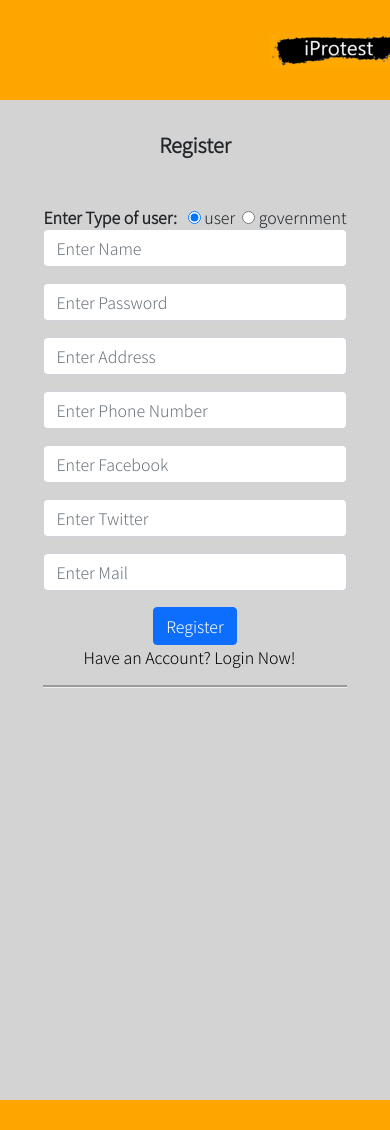
After one commit to noamroy/Shir_Noam_project, a PHP site: page /iprotest/register2.php in a window 390 px wide. The commit adds this page. Run offline with PHP 8.4, Linux system fonts and the light colour scheme.

Commit message:
add css and responsivnes

```diff
--- a/create_protest.html
+++ b/create_protest.html
@@ -12,7 +12,6 @@
         <title>createProtest</title>
     </head>
     <body id="createProtest">
-        <div class="wrapper">
             <header class="flexContainer">
                 <img src="images/hum.png" class="dropbtn" id="hum" alt="hum" title="menu" herf=#>
                 <div class="dropdown">
@@ -26,10 +25,11 @@
                 </div>
                 <h4>HI, Dana</h4>
                 <section id="logo"></section>
-                <a href="index.html">
+                <a href="homepage.html">
                     <img src="images/home.png" id="home" alt="home" title="home" herf=#>
                 </a>
             </header>
+            <div class="wrapper">
             <main id="test">
                 <h1>Create Protest</h1>
                 <form name="createProtest" action="http://se.shenkar.ac.il/students/2020-2021/web1/dev_87/exercises/Shir_Noam_project/server.php" method="GET" autocomplete="on">
--- a/css/style.css
+++ b/css/style.css
@@ -7,6 +7,12 @@ header, main, aside, footer, nav{
     display: block;
     margin: 0px auto;
     font-family: 'Noto Sans KR', sans-serif;
+}
+
+body{
+    position: relative;
+    height: 100%;
+    min-height: 100vh;
 }
 .wrapper{
     margin: 0 auto;
@@ -18,11 +24,12 @@ header, main, aside, footer, nav{
 .flexContainer{
     display: flex;
     align-items: center;
-    justify-content: space-between;
+    min-width: max-content;
 }
 a{
     text-decoration: none;
     color: white;
+    margin-left: auto;
 }
 .smallPic{
     height: 25px;
@@ -31,7 +38,7 @@ a{
 }
 footer{
     width: 100%;
-    height: 15px;
+    height: 30px;
     background-color: orange;
 }
 /*~~~~~~~~~~~ GENERAL HEADER ~~~~~~~~~~~~*/
@@ -40,35 +47,40 @@ header {
     height: 75px;
 }
 #hum{
-    width: 25px;
-    height: 25px;
+    height: 30px;
     margin-left: 15px;
 }
 header>h4 {
     position: absolute;
-    margin-left: 50px;
+    margin-left: 70px;
     color: white;
     padding-top: 10px;
-    font-size: 15px;
     font-weight: normal;
     margin-bottom: 8px;
 }
 #logo{
     background-image: url("../images/logo.png");
-    width: 133px;
-    height: 50px;
+    width: 120px;
+    height: 60px;
     background-repeat: no-repeat;
     margin-top: 20px;
+    display: block;
+    margin-left: auto;
 }
 #home{
-    width: 25px;
-    height: 25px;
-    margin-right: 25px;
+    width: 50px;
+    margin-right: 100px;
+    margin-left: auto;
 }
 /*~~~~~~~~~~~ General Main ~~~~~~~~~~~~*/
 main{
     background-color: lightgrey;
     width: 100%;
+    height: 696px;
+    position: relative;
+    display: flex;
+    flex-wrap: wrap;
+    align-content: flex-start;
 }
 main>h1{
     padding-top: 20px;
@@ -271,48 +289,125 @@ tbody>tr:hover{
   .dropdown a:hover {background-color: gray;}
 
   .show {display: block;}
-/* ~~~~~~responsive~~~~~~~~~~~~*/
-@media only screen and (max-width:360px){
-    .wrapper{
-        width: 360px;
+ /*register*/
+ #login form {
+    margin: auto;
+    display: block;
+    margin-top: 20px;
+    border-bottom-style: groove;
+}
+ #login form label{
+    display: contents;
+    text-align: center;
+
+}
+
+#login p>a{
+ color: black;
+ margin-left: 40px;
+}
+
+
+/*responsiv*/
+  @media (max-width: 1200px){
+      footer{
+            width: 100%;
+            bottom: 0%;
+        }
+      .wrapper{
+          margin: 0 auto;
+          width: 100%;
+          height: 1000px;
+          margin: 0 auto;
+          justify-content: center;
+      }
+      header{
+          height: 100px;
+      }
+      #logo{
+        width: 133px;
+        height: 50px;
+        background-repeat: no-repeat;
+        margin-top: 20px;
     }
-}
-@media only screen and (min-width: 361px) and (max-width:425px) {
-    .wrapper{
-        width: 100%;
+
+  }
+  @media (max-width: 991px){
+    main{
+        height: 100%;
     }
-}
-@media only screen and (min-width: 426px) {
-    .wrapper{
-        width: 425px;
+  }
+  @media (min-width: 768px) and (max-width: 990px) {
+    #protestPage p{
+        font-size: 25px;
     }
-    footer{
-        width: 425px;
-        bottom: 50px;
+    main>h1{
+        font-size: 40px;
     }
-}
-@media only screen and (max-height:640px) {
+    section.details>section{
+        font-size: 22px;
+    }
+    #protestPage main>section.flexContainer>a>button{
+        font-size: 22px;
+    }
+    #joinbtn{
+
+        font-size: 22px;
+    }
+    #protestPage h2 {
+        font-size: 20px;
+    }
+  }
+  @media (max-width: 768px) {
     main{
-        height: 550px;
+        height: 100%;
+    }
+    #joinbtn{
+        width: 80%;
+        margin-left: 50px;
+    }
+    main>h1{
+        margin-top: revert;
+    }
+
+    .Instructions{
+        justify-items: center;
+    }
+  }
+  @media (max-width: 500px) {
+    #logo{
+        width: 120px;
 
     }
-    #createProtest main{
-        height: 640px;
+    #home {
+        width: 25px;
+        margin-right: 30px;
     }
-}
-@media only screen and (min-height:641px) and (max-height:823px){
-    main {
-        height: 100vh;
-    }
-    footer {
-        position: static;
-        left: 50%;
-        bottom: 0;
-    }
-}
-@media only screen and (min-height:824px){
-    main {
-        max-height: 733px;
-        height: 100vh;
-    }
-}
+        header>h4{
+            font-size: 15px;
+        }
+        #hum {
+            height: 15px;
+            margin-left: 15px;
+        }
+        main>h1{
+            font-size: 20px;
+        }
+        .container>section{
+
+            width: 150px;
+            height: 150px;
+        }
+        #homePage h2 {
+         font-size: 20px;
+        }
+        main{
+            height: 100%;
+        }
+        .container{
+            margin-top: 30px;
+        }
+        section.details>section{
+            margin-left: inherit;
+        }
+  }
--- a/index.html
+++ b/homepage.html
@@ -12,7 +12,6 @@
         <title>homePage</title>
     </head>
     <body id="homePage">
-        <div class="wrapper">
             <header class="flexContainer">
                 <img src="images/hum.png" class="dropbtn" id="hum" alt="hum" title="menu" herf=#>
                 <div class="dropdown">
@@ -26,10 +25,11 @@
                 </div>
                 <h4>HI, Dana</h4>
                 <section id="logo"></section>
-                <a href="index.html">
+                <a href="homepage.html">
                     <img src="images/home.png" id="home" alt="home" title="home" herf=#>
                 </a>
             </header>
+            <div class="wrapper">
             <main>
                 <h1>Hi,Dana</h1>
                 <section class="container">
--- a/index.php
+++ b/index.php
@@ -1,6 +1,8 @@
 <?php
     include 'db.php';
     include "config.php";
+    include  "css/style.css";
+
     if(!empty($_POST["loginName"])) { //true if form was submitted
       $query ="SELECT * FROM tbl_87_users WHERE user_name='"
         .$_POST["loginName"]
@@ -23,13 +25,14 @@
 <html>
   <head>
     <meta charset="UTF-8">
+    <link rel="stylesheet" href="css/style.css"/>
     <link href="https://cdn.jsdelivr.net/npm/bootstrap@5.0.0-beta3/dist/css/bootstrap.min.css" rel="stylesheet" integrity="sha384-eOJMYsd53ii+scO/bJGFsiCZc+5NDVN2yr8+0RDqr0Ql0h+rP48ckxlpbzKgwra6" crossorigin="anonymous">
     <script src="https://cdn.jsdelivr.net/npm/bootstrap@5.0.0-beta3/dist/js/bootstrap.bundle.min.js" integrity="sha384-JEW9xMcG8R+pH31jmWH6WWP0WintQrMb4s7ZOdauHnUtxwoG2vI5DkLtS3qm9Ekf" crossorigin="anonymous"></script>
     <script src="https://ajax.googleapis.com/ajax/libs/jquery/3.6.0/jquery.min.js"></script>
     <link href="https://fonts.googleapis.com/css2?family=Noto+Sans+KR:wght@300&display=swap" rel="stylesheet">
     <meta name="viewport" content="width=device-width, initial-scale=1.0">
     <script src="js/scripts.js"></script>
-    <link rel="stylesheet" href="css/style.css"/>
+
     <title>Login</title>
   </head>
   <body id = "login">
--- a/myUpcomingprotests.html
+++ b/myUpcomingprotests.html
@@ -11,7 +11,7 @@
 
 
         <link rel="stylesheet" href="css/style.css"/>
-        <title>homePage</title>
+        <title>myUpcomingprotests</title>
     </head>
 <body id="page9">
     <div class="wrapper">
@@ -28,7 +28,7 @@
           </div>
         <h4>HI, Dana</h4>
         <img src="images/logo.png" id="logo" alt="logo" title="logo" herf=#>
-        <a href="index.html">
+        <a href="homepage.html">
             <section id="logo"></section>
         </a>
     </header>
--- a/protest_page.html
+++ b/protest_page.html
@@ -11,7 +11,6 @@
         <title>protestPage</title>
     </head>
     <body id="protestPage">
-        <div class="wrapper">
             <header class="flexContainer">
                 <img src="images/hum.png" class="dropbtn" id="hum" alt="hum" title="menu" herf=#>
                 <div class="dropdown">
@@ -25,10 +24,12 @@
                 </div>
                 <h4>HI, Dana</h4>
                 <section id="logo"></section>
-                <a href="index.html">
+                <a href="homepage.html">
                     <img src="images/home.png" id="home" alt="home" title="home" herf=#>
                 </a>
             </header>
+            <div class="wrapper">
+
             <main>
                 <h1>Protest- Black Flags</h1>
                 <section>
--- /dev/null
+++ b/register2.php
@@ -0,0 +1,115 @@
+<?php
+    include 'db.php';
+    include "config.php";
+    if(!empty($_POST["loginType"])) { //true if form was submitted
+      $query ="SELECT * FROM tbl_87_users WHERE user_name='"
+        .$_POST["loginName"]
+        ."' or user_mail='"
+        .$_POST["loginMail"]
+        ."';";
+      echo $query; // can't start echo if header comer after it
+      $result = mysqli_query($connection , $query);
+      $row = mysqli_fetch_array($result);
+      if(is_array($row)) {
+        $message = 'Username or email already been used!';
+      } else {
+        $type=0;
+        if ($_POST["loginType"]=='user'){
+          $type=1;
+        } else {
+          $type=2;
+        }
+        $query ="INSERT INTO tbl_87_users (user_type,user_name,user_pass,user_address,user_phone,user_facebook,user_twitter,user_mail) VALUES ('"
+        .$type."','"
+        .$_POST["loginName"]."','"
+        .$_POST["loginPass"]."','"
+        .$_POST["loginAddress"]."','"
+        .$_POST["loginPhone"]."','"
+        .$_POST["loginFacebook"]."','"
+        .$_POST["loginTwitter"]."','"
+        .$_POST["loginMail"]."');";
+        $result = mysqli_query($connection , $query);
+        if ($result){
+          //$message = 'success';
+          header ('location: http://localhost/iprotest/index.php');
+        }
+      }
+    }
+
+?>
+<!DOCTYPE html>
+<html>
+    <head>
+        <meta charset="UTF-8">
+        <link href="https://cdn.jsdelivr.net/npm/bootstrap@5.0.0-beta3/dist/css/bootstrap.min.css" rel="stylesheet" integrity="sha384-eOJMYsd53ii+scO/bJGFsiCZc+5NDVN2yr8+0RDqr0Ql0h+rP48ckxlpbzKgwra6" crossorigin="anonymous">
+        <script src="https://cdn.jsdelivr.net/npm/bootstrap@5.0.0-beta3/dist/js/bootstrap.bundle.min.js" integrity="sha384-JEW9xMcG8R+pH31jmWH6WWP0WintQrMb4s7ZOdauHnUtxwoG2vI5DkLtS3qm9Ekf" crossorigin="anonymous"></script>
+        <script src="https://ajax.googleapis.com/ajax/libs/jquery/3.6.0/jquery.min.js"></script>
+        <link href="https://fonts.googleapis.com/css2?family=Noto+Sans+KR:wght@300&display=swap" rel="stylesheet">
+        <script src="js/scripts.js"></script>
+        <meta name="viewport" content="width=device-width, initial-scale=1.0">
+        <link rel="stylesheet" href="css/style.css"/>
+        <title>Register</title>
+    </head>
+  <body id = "login">
+      <header class="flexContainer">
+        <section id="logo"></section>
+      </header>
+      <div class="wrapper">
+      <main>
+        <h1>Register</h1>
+          <form action="#" method="post" id="frm">
+            <div class="mb-3 form-group required">
+              <label><b>Enter Type of user: </b>&nbsp;</label>
+              <input type="radio" name="loginType" value="user" checked>
+              <label for="user">user&nbsp;</label>
+              <input type="radio" name="loginType" value="government">
+              <label for="user">government</label>
+
+            <div class="mb-3">
+              <label for="loginName"></label>
+              <input type="text" class="form-control" name="loginName" id="loginName" placeholder="Enter Name" require/>
+            </div>
+            <div class="mb-3">
+              <label for="loginPass"></label>
+              <input type="password" class="form-control" name="loginPass" id="loginPass" placeholder="Enter Password" require/>
+            </div>
+            <div class="mb-3">
+              <label for="loginAddress"></label>
+              <input type="text" class="form-control" name="loginAddress" id="loginAddress" placeholder="Enter Address" />
+            </div>
+            <div class="mb-3">
+              <label for="loginPhone"></label>
+              <input type="tel" class="form-control" name="loginPhone" id="loginPhone" placeholder="Enter Phone Number" />
+            </div>
+            <div class="mb-3">
+              <label for="loginFacebook"></label>
+              <input type="text" class="form-control" name="loginFacebook" id="loginFacebook" placeholder="Enter Facebook" />
+            </div>
+            <div class="mb-3">
+              <label for="loginTwitter"></label>
+              <input type="text" class="form-control" name="loginTwitter" id="loginTwitter" placeholder="Enter Twitter" />
+            </div>
+            <div class="mb-3">
+              <label for="loginMail"></label>
+              <input type="email" class="form-control" name="loginMail" id="loginMail" placeholder="Enter Mail" require/>
+            </div>
+            <div class="buttomsFlexContainer">
+            <button type="submit" class="btn btn-primary">Register</button>
+            <div class="error-message"><?php if(isset($message)) { echo $message; } ?></div>
+            </div>
+          </form>
+          <p>
+          <a href="index.php">Have an Account? Login Now!</a>
+          </p>
+          </div>
+        </div>
+        </section>
+      </main>
+    </div>
+      <footer></footer>
+  </body>
+</html>
+
+<?php
+  mysqli_close ($connection);
+?>
```
Also changed, not shown: other parts of css/style.css (+16 -10 lines).
